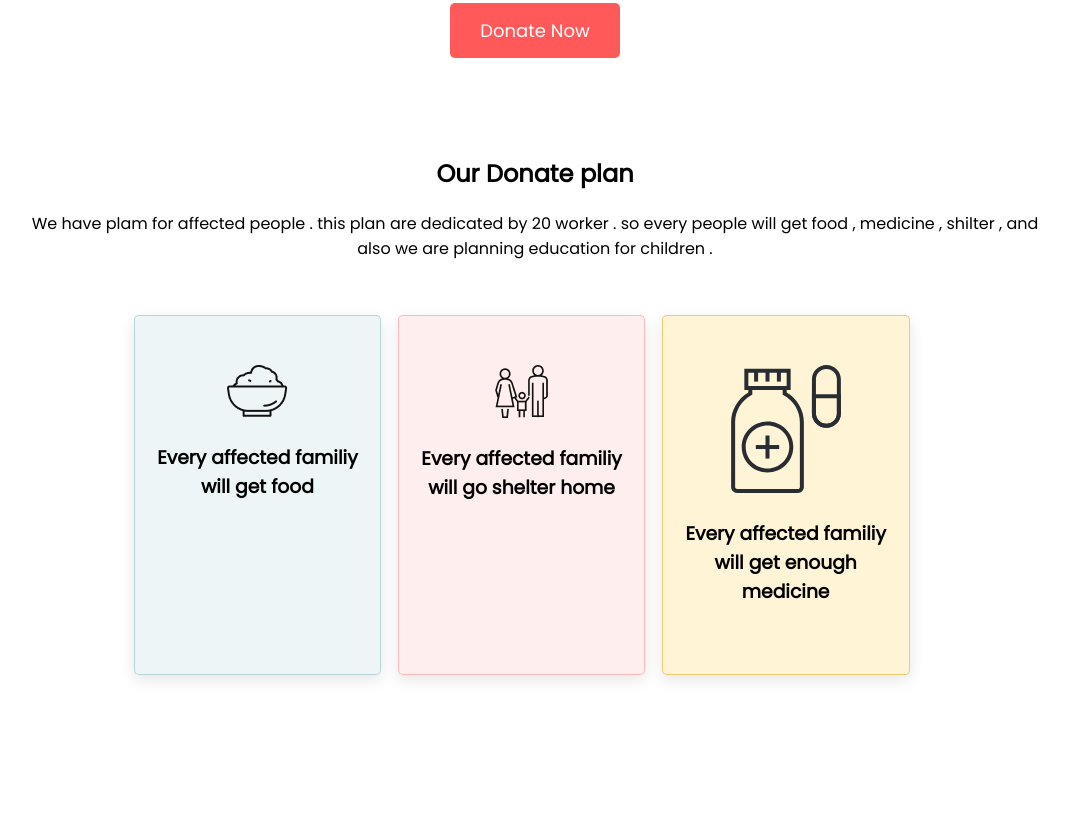
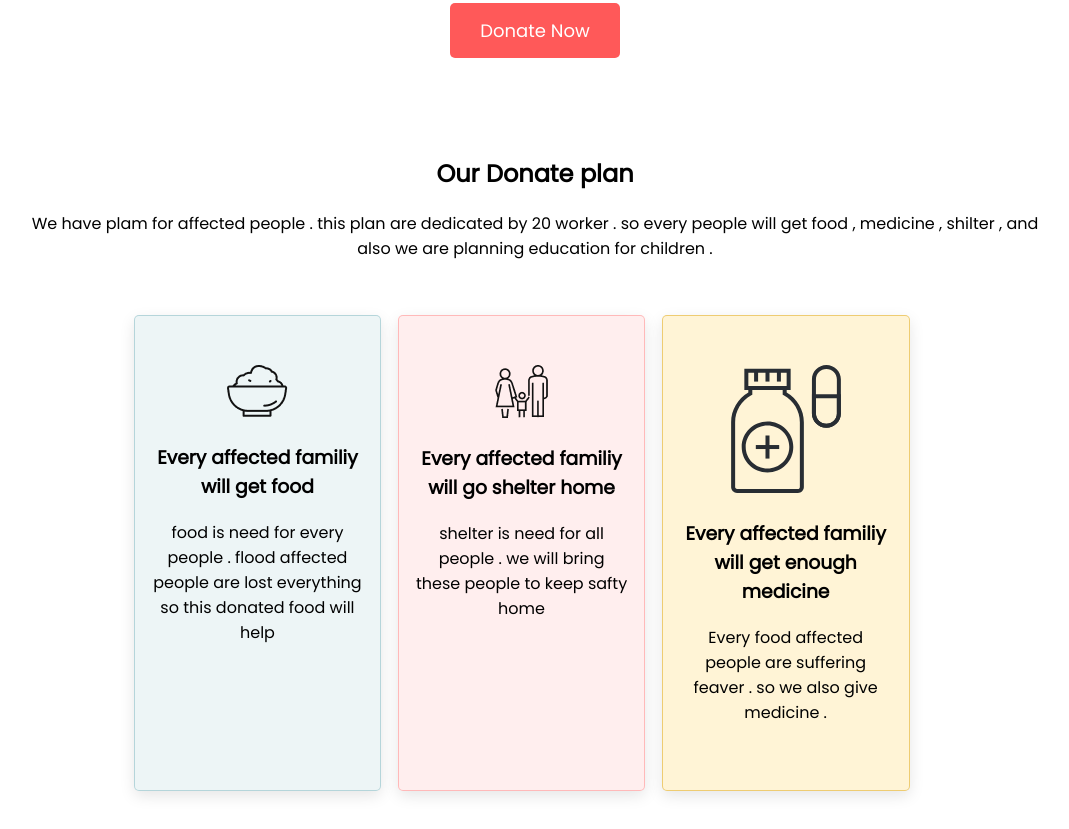
Before and after one commit to AriFullah3202/Donate, a plain HTML site: page index.html in a window 1280 px wide. Shown: the part 1296-2125 px from the top of the page, without its empty margins (105-1174 px from the left). Before the commit the page ends 2009 px from the top, so only its background shows below. Drawn offline with Linux system fonts and the light colour scheme.

Commit message:
readme file added

```diff
--- a/index.html
+++ b/index.html
@@ -29,7 +29,8 @@
     <section class="donate-today">
         <div class="donate-today-details">
             <h1>Donate Today</h1>
-            <p>You have seen all our donate plan . so help us to success our mission for those people . Donate today .</p>
+            <p>You have seen all our donate plan . so help us to success our mission for those people . Donate today .
+            </p>
         </div>
         <div class="donate-today-alltaka">
             <h1>100tk</h1>
@@ -39,7 +40,7 @@
             <h1>5000tk</h1>
         </div>
         <div class="donate-today-taka-input">
-           <input type="text" class = "donate-today-taka-input-text" placeholder="Other amount taka">
+            <input type="text" class="donate-today-taka-input-text" placeholder="Other amount taka">
 
         </div>
         <div class="donate-today-taka-button">
@@ -53,22 +54,25 @@
     <section class="donate-plan">
         <div class="donate-plan-details">
             <h1 class="donate-plan-heading">Our Donate plan</h1>
-            <p class="donate-plan-pragragh">We have plam for affected people . this plan are dedicated by 20 worker . so every people will get food , medicine , shilter , and also we are planning education for children .</p>
+            <p class="donate-plan-pragragh">We have plam for affected people . this plan are dedicated by 20 worker . so
+                every people will get food , medicine , shilter , and also we are planning education for children .</p>
         </div>
         <div id="every-item" class="type-of-donate-plan">
             <div id="food" class="donate-plan-name">
                 <img src="icons/food.png" alt="">
                 <h3>Every affected familiy will get food</h3>
-
+                <p>food is need for every people . flood affected people are lost everything so this donated food will help</p>
             </div>
             <div id="shelter" class="donate-plan-name">
 
                 <img src="icons/shelter.png" alt="">
                 <h3>Every affected familiy will go shelter home</h3>
+                <p>shelter is need for all people . we will bring these people to keep safty home</p>
             </div>
             <div id="medicine" class="donate-plan-name">
                 <img src="icons/medicine.svg" alt="">
                 <h3>Every affected familiy will get enough medicine</h3>
+                <p>Every food affected people are suffering feaver . so we also give medicine .</p>
                 <p></p>
             </div>
         </div>
```
Also changed, not shown: 1 other file. Lines whose indentation alone changed are shown as unchanged.
